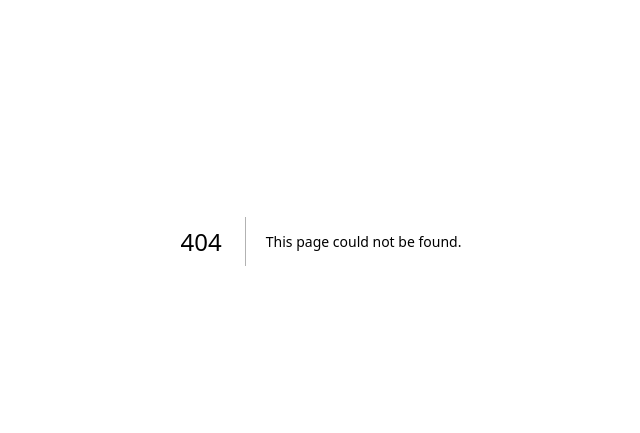
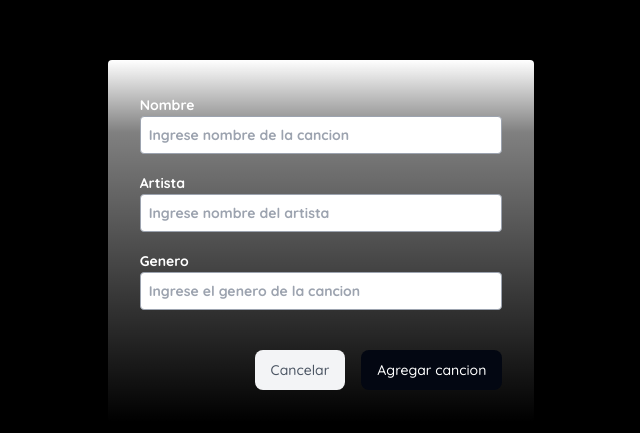
Before and after one commit to Jhonii10/first-velada-24, a Next.js app: page /agregar-cancion in a window 1280 px wide. Before the commit this address had no page. Shown: the part 159-592 px from the top of the page, without its empty margins (319-959 px from the left). Built offline with nearby package versions, Linux system fonts and the light colour scheme.

Commit message:
added fuction for add music in base de date

```diff
--- /dev/null
+++ b/app/agregar-cancion/page.js
@@ -0,0 +1,12 @@
+import React from 'react';
+import FormMusic from '../components/form-music';
+
+const Page = () => {
+    return (
+        <div className="h-screen flex justify-center items-center bg-black text-white font-bold ">
+           <FormMusic/>
+        </div>
+    );
+}
+
+export default Page;
--- /dev/null
+++ b/app/components/form-music.jsx
@@ -0,0 +1,66 @@
+'use client'
+import Link from 'next/link';
+import React from 'react';
+import { useFormState } from 'react-dom';
+import { addPlay } from '../lib/actions';
+
+const FormMusic = () => {
+    const initialState = { message: null, errors: {} };
+    const [state, formAction] = useFormState(addPlay, initialState);
+
+    return (
+            <form action={formAction} className=' p-8 rounded  md:w-1/3  w-72' style={{background:'linear-gradient(#fff 0%, #ffffff80 20%, #0000 100%)'}}  >
+            <label htmlFor='title' className='font-bold text-sm ' >
+            Nombre
+        </label>
+        <input
+            type='text'
+            placeholder="Ingrese nombre de la cancion"
+            className='border border-gray-400  text-black p-2 mb-4 w-full rounded  text-xs md:text-sm  '
+            name='title'
+            id='title'
+            required
+        />
+        <label htmlFor='title' className='font-bold text-sm ' >
+            Artista
+        </label>
+        <input
+            type='text'
+            placeholder="Ingrese nombre del artista"
+            className='border border-gray-400  text-black p-2 mb-4 w-full rounded text-xs md:text-sm '
+            name='artist'
+            id='artist'
+            required
+
+        />
+        <label htmlFor='title' className='font-bold text-sm ' >
+            Genero
+        </label>
+        <input
+            type='text'
+            placeholder="Ingrese el genero de la cancion"
+            className='border border-gray-400  text-black p-2 mb-4 w-full rounded text-xs md:text-sm '
+            name='gender'
+            id='gender  '
+            required
+        />
+
+    <div className="mt-6 flex justify-end gap-4">
+
+        <Link
+          href="/"
+          className="flex h-10 items-center rounded-lg bg-gray-100 px-4 text-sm font-medium text-gray-600 transition-colors hover:bg-gray-200"
+        >
+          Cancelar
+        </Link>
+        <button
+            type='submit'
+            className='flex h-10 items-center rounded-lg bg-gray-950 px-4 text-sm font-medium text-white transition-colors hover:bg-black focus-visible:outline focus-visible:outline-2 focus-visible:outline-offset-2 focus-visible:outline-blue-600'>
+            Agregar cancion
+        </button>
+        </div>
+      </form>
+    );
+}
+
+export default FormMusic;
--- a/app/layout.js
+++ b/app/layout.js
@@ -11,7 +11,11 @@ export const metadata = {
 export default function RootLayout({ children }) {
   return (
     <html lang="en">
-      <body className={quicksand.className}>{children}</body>
+      <body className={quicksand.className}>
+      <div className="bg-black text-white font-bold">
+      {children}
+      </div>
+      </body>
     </html>
   );
 }
--- /dev/null
+++ b/app/lib/actions.js
@@ -0,0 +1,31 @@
+'use server';
+
+import { sql } from '@vercel/postgres';
+import { revalidatePath } from 'next/cache';
+import { redirect } from 'next/navigation';
+
+export async function addPlay(prevState, formData) {
+
+        const title = formData.get('title');
+        const artist = formData.get('artist');
+        const gender = formData.get('gender');
+
+        if (!title || !artist || !gender) {
+            return {
+              errors: ['Missing Fields. Failed to add music.'],
+              message: 'Missing Fields. Failed to add music.',
+            };
+          }
+
+        try {
+            await sql`
+            INSERT INTO playlist (titulo, artista, genero)
+            VALUES (${title}, ${artist}, ${gender})
+          `;
+          } catch (error) {
+            return {message:'Database Error: Failed to Create Invoice.'}
+          }
+
+          revalidatePath('/playlist');
+          redirect('/playlist');
+}
--- a/app/page.js
+++ b/app/page.js
@@ -5,13 +5,13 @@ import Hero from "./sections/hero";
 
 export default function Home() {
   return (
-    <div className="bg-black text-white font-bold">
+    < >
     <div className="h-screen flex justify-center items-center bg-black text-white font-bold ">
       <Hero/>
     </div>
     <Coutdown/>
     <Events/>
     <Footer/>
-    </div>
+    </>
   );
 }
--- a/app/sections/events.jsx
+++ b/app/sections/events.jsx
@@ -11,15 +11,21 @@ const Events = () => {
               Aqui puedes enviar tus canciones favoritas
             </p>
             <div className='scroll-horizontal items-top mt-6 flex flex-col flex-wrap justify-center gap-9 md:flex-row *:md:basis-1/3 '>
-            <button className='inline-block skew-x-[-21deg] cursor-pointer border-2 border-primary font-semibold uppercase px-5 py-2.5 before:absolute before:-inset-0.5 before:origin-right before:scale-x-0 before:bg-primary hover:scale-110 hover:text-secondary hover:before:origin-left hover:before:scale-x-100 aria-disabled:pointer-events-none aria-disabled:border-[#666] aria-disabled:bg-[#666] aria-disabled:text-[#111] ease-in motion-safe:transition-[color,transform] motion-safe:before:transition-transform motion-safe:before:duration-300 motion-safe:before:ease-in motion-safe:hover:delay-100 motion-safe:hover:ease-out motion-safe:hover:before:delay-100 motion-safe:hover:before:ease-out w-full text-base'>
+            <Link
+                href='/agregar-cancion'
+                className='inline-block text-center skew-x-[-21deg] cursor-pointer border-2 border-primary font-semibold uppercase px-5 py-2.5 before:absolute before:-inset-0.5 before:origin-right before:scale-x-0 before:bg-primary hover:scale-110 hover:text-secondary hover:before:origin-left hover:before:scale-x-100 aria-disabled:pointer-events-none aria-disabled:border-[#666] aria-disabled:bg-[#666] aria-disabled:text-[#111] ease-in motion-safe:transition-[color,transform] motion-safe:before:transition-transform motion-safe:before:duration-300 motion-safe:before:ease-in motion-safe:hover:delay-100 motion-safe:hover:ease-out motion-safe:hover:before:delay-100 motion-safe:hover:before:ease-out w-full text-base'>
                 Agregar Canción
-            </button>
+            </Link>
 
-            <button className='inline-block skew-x-[-21deg] cursor-pointer border-2 border-primary font-semibold uppercase px-5 py-2.5 before:absolute before:-inset-0.5 before:origin-right before:scale-x-0 before:bg-primary hover:scale-110 hover:text-secondary hover:before:origin-left hover:before:scale-x-100 aria-disabled:pointer-events-none aria-disabled:border-[#666] aria-disabled:bg-[#666] aria-disabled:text-[#111] ease-in motion-safe:transition-[color,transform] motion-safe:before:transition-transform motion-safe:before:duration-300 motion-safe:before:ease-in motion-safe:hover:delay-100 motion-safe:hover:ease-out motion-safe:hover:before:delay-100 motion-safe:hover:before:ease-out w-full text-base'>Ver playlist</button>
+            <Link
+                href='/playlist'
+                className='inline-block text-center skew-x-[-21deg] cursor-pointer border-2 border-primary font-semibold uppercase px-5 py-2.5 before:absolute before:-inset-0.5 before:origin-right before:scale-x-0 before:bg-primary hover:scale-110 hover:text-secondary hover:before:origin-left hover:before:scale-x-100 aria-disabled:pointer-events-none aria-disabled:border-[#666] aria-disabled:bg-[#666] aria-disabled:text-[#111] ease-in motion-safe:transition-[color,transform] motion-safe:before:transition-transform motion-safe:before:duration-300 motion-safe:before:ease-in motion-safe:hover:delay-100 motion-safe:hover:ease-out motion-safe:hover:before:delay-100 motion-safe:hover:before:ease-out w-full text-base'>
+                Ver playlist
+            </Link>
             </div>
 
             <div className='mt-20 flex  items-center justify-center gap-4 xs:flex-row'>
-            <h3 data-astro-cid-ey7maxor="" tabindex="0" class="text-xl text-neutral-300 text-center">
+            <h3 data-astro-cid-ey7maxor="" tabIndex="0" className="text-xl text-neutral-300 text-center">
                  Web patrocinada por
             </h3>
             <Link
--- a/package.json
+++ b/package.json
@@ -10,6 +10,7 @@
   },
   "dependencies": {
     "@heroicons/react": "^2.1.3",
+    "@vercel/postgres": "^0.8.0",
     "next": "14.2.2",
     "react": "^18",
     "react-dom": "^18"
```
Also changed, not shown: 2 other files (tests, documents, lock files or other folders).
